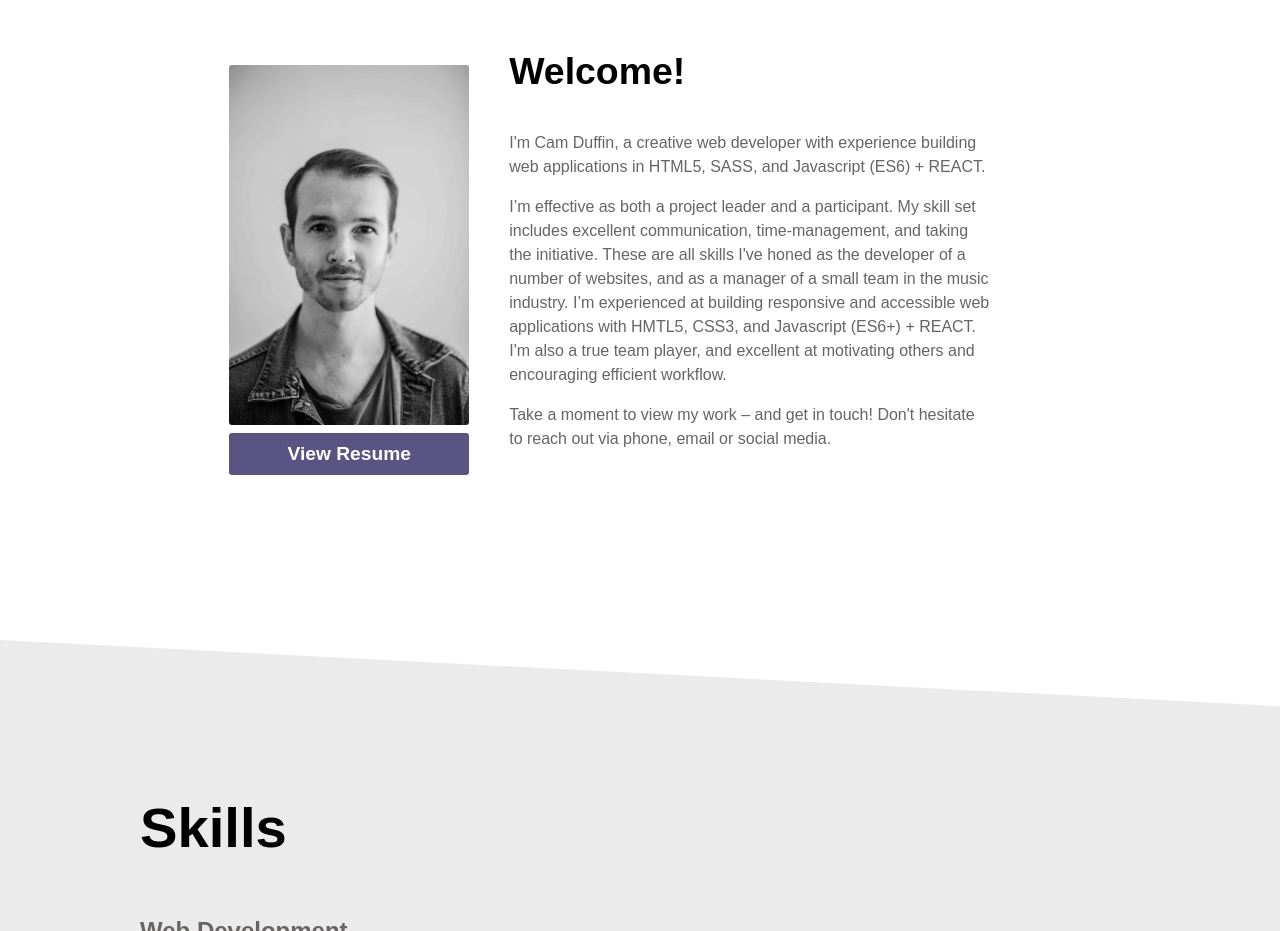
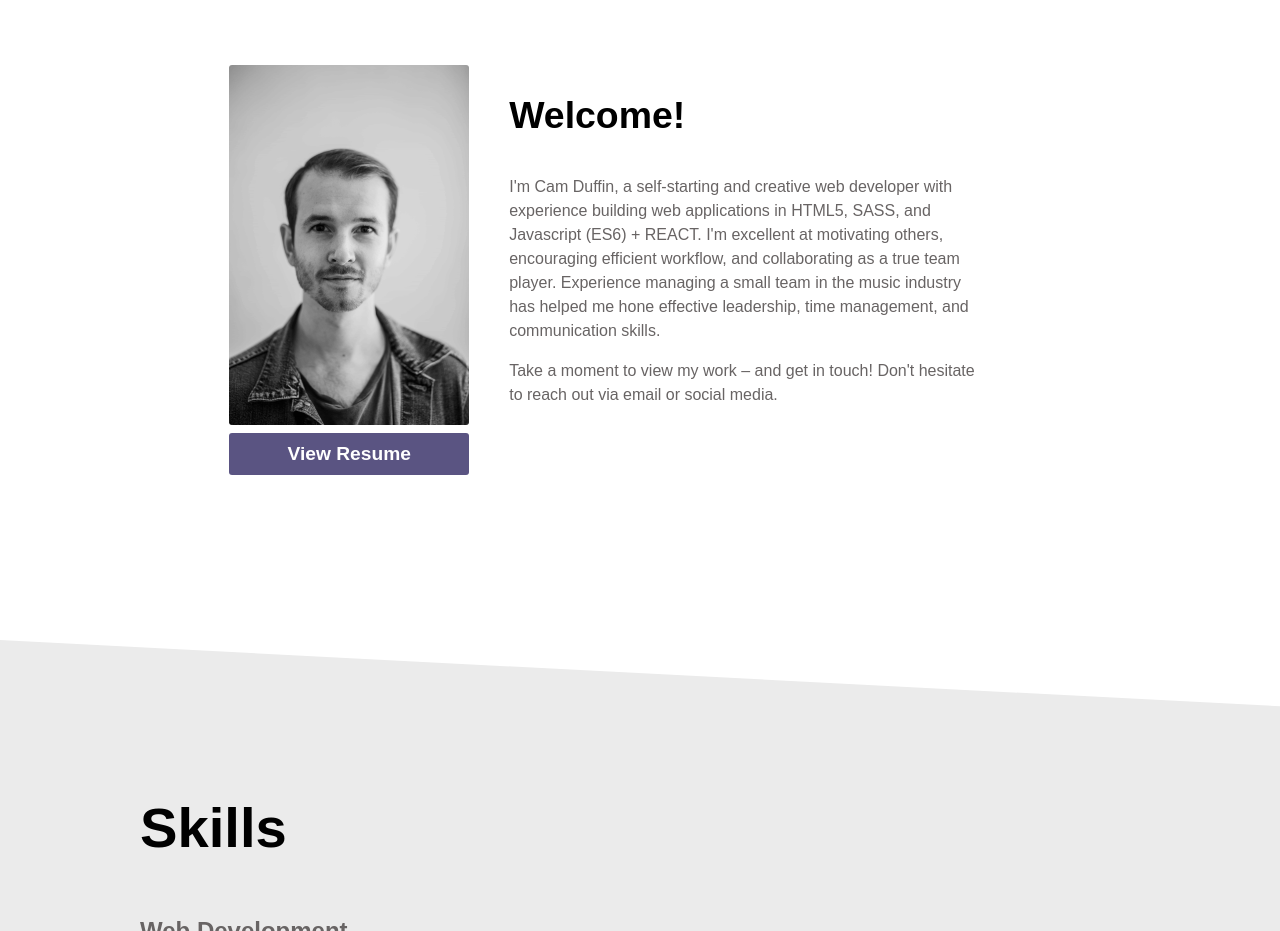
Before and after one commit to camduffin/cam-duffin-website, a plain HTML site: page index.html in a window 1280 px wide. Shown: the part 1180-2111 px from the top of the page. Drawn offline with nearby package versions, Linux system fonts and the light colour scheme.

Commit message:
changing written bio

```diff
--- a/index.html
+++ b/index.html
@@ -64,9 +64,8 @@
                 <div class="about-me-text" data-aos="fade-left">
                     <h3>Welcome!</h3>
                     <div class="bio-text">
-                        <p>I'm Cam Duffin, a creative web developer with experience building web applications in HTML5, SASS, and Javascript (ES6) + REACT.</p>
-                        <p>I’m effective as both a project leader and a participant. My skill set includes excellent communication, time-management, and taking the initiative. These are all skills I've honed as the developer of a number of websites, and as a manager of a small team in the music industry. I’m experienced at building responsive and accessible web applications with HMTL5, CSS3, and Javascript (ES6+) + REACT. I'm also a true team player, and excellent at motivating others and encouraging efficient workflow.</p>
-                        <p>Take a moment to view my work – and get in touch! Don't hesitate to reach out via phone, email or social media.</p>
+                        <p>I'm Cam Duffin, a self-starting and creative web developer with experience building web applications in HTML5, SASS, and Javascript (ES6) + REACT. I'm excellent at motivating others, encouraging efficient workflow, and collaborating as a true team player. Experience managing a small team in the music industry has helped me hone effective leadership, time management, and communication skills.</p>
+                        <p>Take a moment to view my work – and get in touch! Don't hesitate to reach out via email or social media.</p>
                     </div>
                 </div>
             </div>
```
